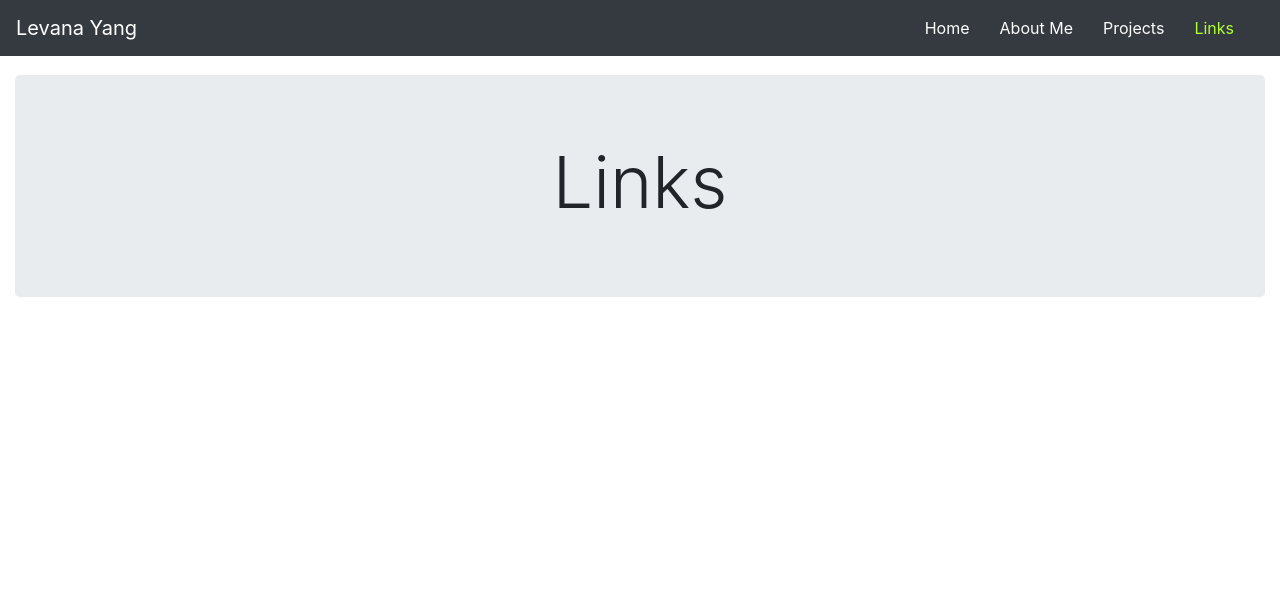
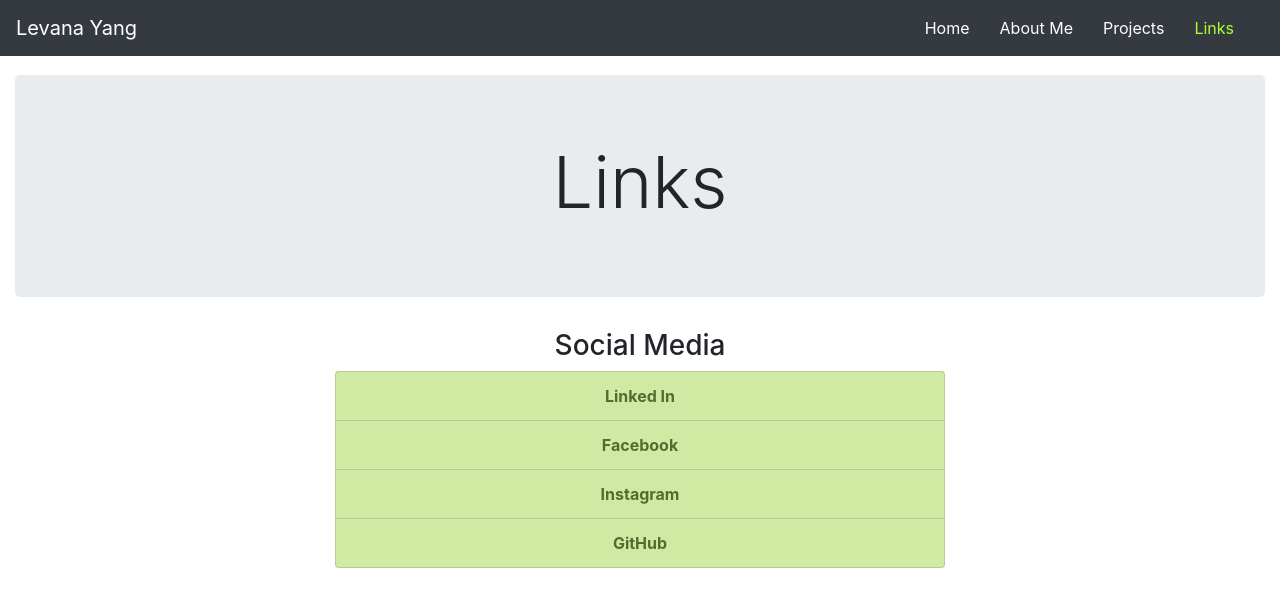
Before and after one commit to levanayang/node-web-dev, a React (Create React App) app in the folder client/: page /links in a window 1280 px wide. Shown: the top 606 px of the page. Built offline with nearby package versions, Linux system fonts and the light colour scheme.

Commit message:
added some links to Links page

```diff
--- a/client/src/Links/Links.js
+++ b/client/src/Links/Links.js
@@ -2,7 +2,13 @@
 
 import React, { Component } from 'react'
 // import Menu from "./Menu";
-import {Container, Jumbotron} from "reactstrap";
+import {Container,
+    Jumbotron,
+    Row,
+    Col,
+    ListGroup,
+    ListGroupItem
+} from "reactstrap";
 
 class Links extends Component {
     render() {
@@ -12,6 +18,29 @@ class Links extends Component {
                 <Jumbotron>
                     <h1 className="display-3">Links</h1>
                 </Jumbotron>
+                <Row>
+                    <Col sm="12" md={{ size: 6, offset: 3 }}>
+                        <h3>Social Media</h3>
+                        <ListGroup>
+                            <ListGroupItem className="list-social-media"
+                                           tag="a"
+                                           href="https://www.linkedin.com/in/levanavyang/">Linked In
+                            </ListGroupItem>
+                            <ListGroupItem className="list-social-media"
+                                           tag="a"
+                                           href="https://www.facebook.com/levana.yang.5">Facebook
+                            </ListGroupItem>
+                            <ListGroupItem className="list-social-media"
+                                           tag="a"
+                                           href="https://www.instagram.com/climili/">Instagram
+                            </ListGroupItem>
+                            <ListGroupItem className="list-social-media"
+                                           tag="a"
+                                           href="https://github.com/levanayang">GitHub
+                            </ListGroupItem>
+                        </ListGroup>
+                    </Col>
+                </Row>
             </Container>
         );
     }
--- a/client/src/index.css
+++ b/client/src/index.css
@@ -27,6 +27,8 @@ code {
   text-align: center;
   margin-top: 75px;
 }
+
+
 
 .weatherTable {
   margin-top: 30px;
@@ -64,5 +66,17 @@ code {
 
 .active-menu:hover {
   text-decoration: none;
-  color: greenyellow;
+  color: lightgreen;
 }
+
+.list-social-media {
+  background: #d1eaa3;
+  font-weight: bolder;
+  color: darkolivegreen;
+}
+
+.list-social-media:hover {
+  text-decoration: none;
+  font-weight: bolder;
+  color: honeydew;
+}
```
